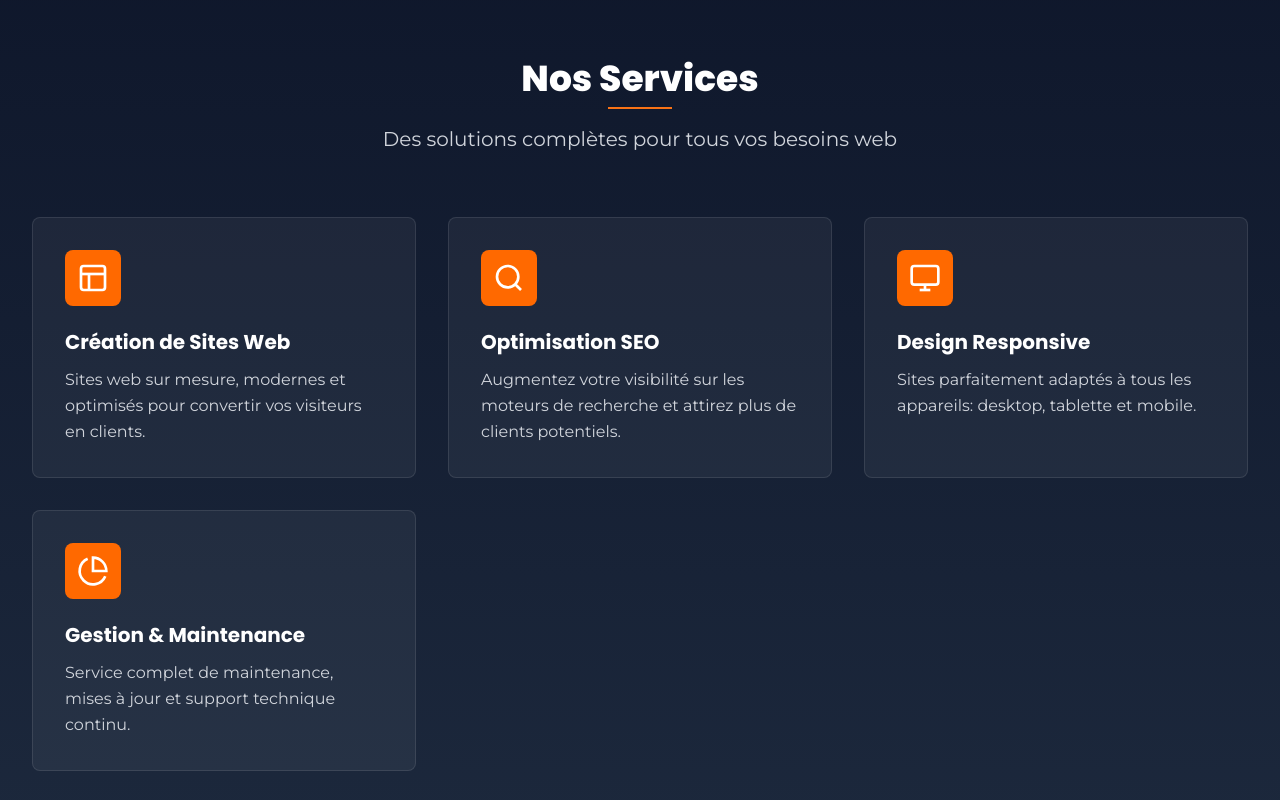
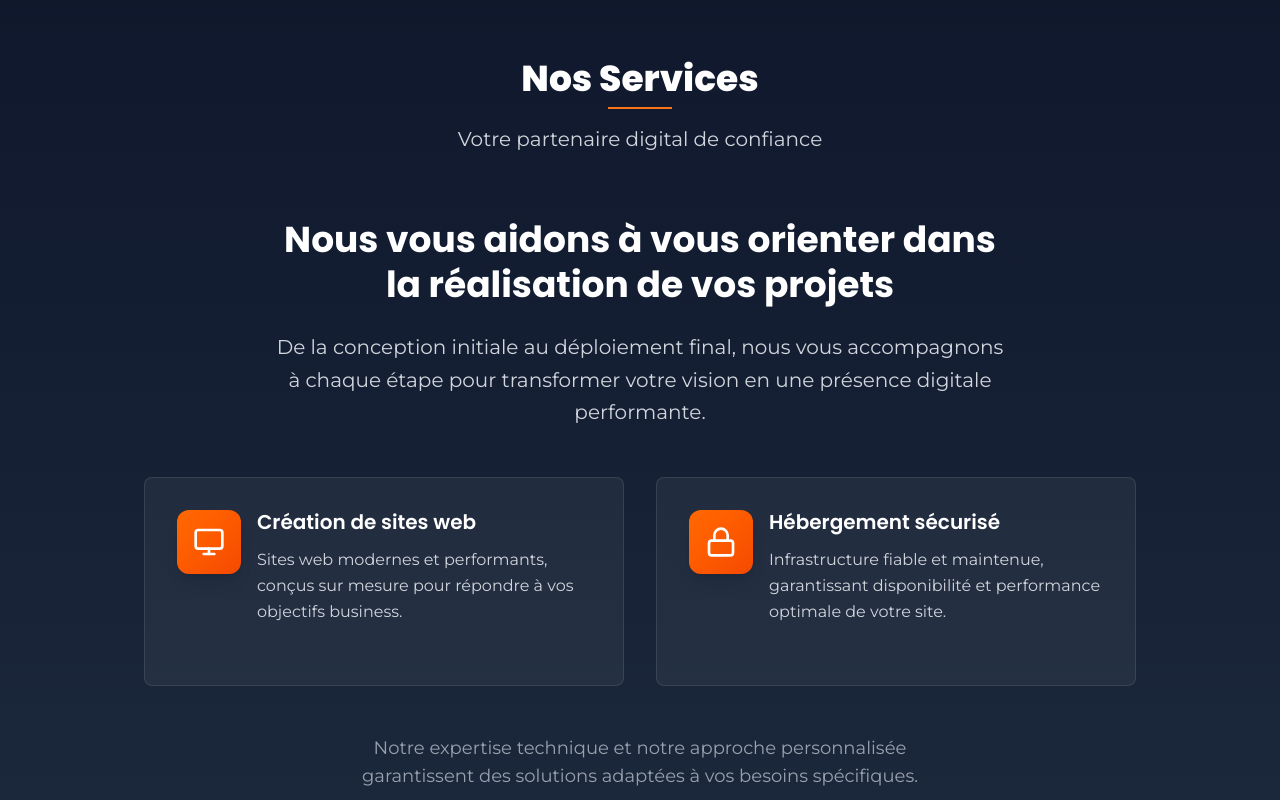
Before and after one commit to ludovic12brou/NordWeb, a Next.js app: page / in a window 1280 px wide. Shown: the part 840-1640 px from the top of the page. Built offline with nearby package versions, Linux system fonts and the light colour scheme.

Commit message:
services section

```diff
--- a/src/app/globals.css
+++ b/src/app/globals.css
@@ -75,6 +75,14 @@
 }
 
 /* Custom Utilities / Animations */
+@layer utilities {
+  .animate-fade-in-up {
+    animation: fadeInUp 0.8s ease-out forwards;
+    opacity: 0;
+    transform: translateY(30px);
+  }
+}
+
 .fade-in-up {
   animation: fadeInUp 0.8s ease-out forwards;
   opacity: 0;
--- a/src/components/Footer.tsx
+++ b/src/components/Footer.tsx
@@ -5,7 +5,7 @@ export default function Footer() {
   return (
     <footer className="bg-[#05111D] border-t border-white/5 pt-16 pb-8">
       <div className="container">
-        <div className="grid grid-cols-1 md:grid-cols-2 lg:grid-cols-4 gap-12 mb-16">
+        <div className="grid grid-cols-1 md:grid-cols-2 gap-12 mb-16">
           <div className="space-y-4">
             <Link href="#" className="inline-flex items-center">
               <Image
@@ -17,18 +17,21 @@ export default function Footer() {
               />
               <div className="flex flex-col ml-2">
                 <span className="text-white font-bold text-xl">NordWeb</span>
-                <span className="text-orange-500 font-medium text-sm">Solutions Web</span>
+                <span className="text-orange-500 font-medium text-sm">
+                  Solutions Web
+                </span>
               </div>
             </Link>
             <p className="text-gray-400 leading-relaxed">
-              Votre partenaire de confiance pour des solutions web d'excellence.
+              Votre partenaire de confiance pour des solutions web
+              d&apos;excellence.
             </p>
           </div>
 
           <div>
             <h4 className="text-lg font-bold text-white mb-6">Liens Rapides</h4>
             <ul className="space-y-3">
-              {['Services', 'Avantages', 'Portfolio', 'Contact'].map(item => (
+              {["Services", "Avantages", "Portfolio", "Contact"].map((item) => (
                 <li key={item}>
                   <a
                     href={`#${item.toLowerCase().replace("é", "e").replace("à", "a")}`}
@@ -40,30 +43,6 @@ export default function Footer() {
               ))}
             </ul>
           </div>
-
-          <div>
-            <h4 className="text-lg font-bold text-white mb-6">Suivez-Nous</h4>
-            <div className="flex gap-4">
-               {/* Facebook */}
-              <a href="#" className="w-10 h-10 bg-white/5 rounded-full flex items-center justify-center text-gray-400 hover:bg-blue-600 hover:text-white transition-all">
-                <svg className="w-5 h-5" fill="currentColor" viewBox="0 0 24 24" aria-hidden="true">
-                  <path fillRule="evenodd" d="M22 12c0-5.523-4.477-10-10-10S2 6.477 2 12c0 4.991 3.657 9.128 8.438 9.878v-6.987h-2.54V12h2.54V9.797c0-2.506 1.492-3.89 3.777-3.89 1.094 0 2.238.195 2.238.195v2.46h-1.26c-1.243 0-1.63.771-1.63 1.562V12h2.773l-.443 2.89h-2.33v6.988C18.343 21.128 22 16.991 22 12z" clipRule="evenodd" />
-                </svg>
-              </a>
-              {/* LinkedIn */}
-              <a href="#" className="w-10 h-10 bg-white/5 rounded-full flex items-center justify-center text-gray-400 hover:bg-blue-700 hover:text-white transition-all">
-                 <svg className="w-5 h-5" fill="currentColor" viewBox="0 0 24 24" aria-hidden="true">
-                   <path fillRule="evenodd" d="M19 0h-14c-2.761 0-5 2.239-5 5v14c0 2.761 2.239 5 5 5h14c2.762 0 5-2.239 5-5v-14c0-2.761-2.238-5-5-5zm-11 19h-3v-11h3v11zm-1.5-12.268c-.966 0-1.75-.79-1.75-1.764s.784-1.764 1.75-1.764 1.75.79 1.75 1.764-.783 1.764-1.75 1.764zm13.5 12.268h-3v-5.604c0-3.368-4-3.113-4 0v5.604h-3v-11h3v1.765c1.396-2.586 7-2.777 7 2.476v6.759z" clipRule="evenodd" />
-                 </svg>
-              </a>
-              {/* Twitter */}
-              <a href="#" className="w-10 h-10 bg-white/5 rounded-full flex items-center justify-center text-gray-400 hover:bg-sky-500 hover:text-white transition-all">
-                 <svg className="w-5 h-5" fill="currentColor" viewBox="0 0 24 24" aria-hidden="true">
-                   <path d="M8.29 20.251c7.547 0 11.675-6.253 11.675-11.675 0-.178 0-.355-.012-.53A8.348 8.348 0 0022 5.92a8.19 8.19 0 01-2.357.646 4.118 4.118 0 001.804-2.27 8.224 8.224 0 01-2.605.996 4.107 4.107 0 00-6.993 3.743 11.65 11.65 0 01-8.457-4.287 4.106 4.106 0 001.27 5.477A4.072 4.072 0 012.8 9.713v.052a4.105 4.105 0 003.292 4.022 4.095 4.095 0 01-1.853.07 4.108 4.108 0 003.834 2.85A8.233 8.233 0 012 18.407a11.616 11.616 0 006.29 1.84" />
-                 </svg>
-              </a>
-            </div>
-          </div>
         </div>
 
         <div className="pt-8 border-t border-white/5 text-center text-gray-500 text-sm">
--- a/src/components/Services.tsx
+++ b/src/components/Services.tsx
@@ -1,78 +1,67 @@
+"use client";
+
+import { useEffect, useRef, useState } from "react";
 import SectionTitle from "./SectionTitle";
 
 export default function Services() {
+  const [isVisible, setIsVisible] = useState(false);
+  const sectionRef = useRef<HTMLElement>(null);
+
+  useEffect(() => {
+    const observer = new IntersectionObserver(
+      ([entry]) => {
+        if (entry.isIntersecting) {
+          setIsVisible(true);
+          observer.disconnect(); // Stop observing after first trigger
+        }
+      },
+      { threshold: 0.1 },
+    );
+
+    if (sectionRef.current) {
+      observer.observe(sectionRef.current);
+    }
+
+    return () => observer.disconnect();
+  }, []);
+
   const services = [
     {
-      title: "Création de Sites Web",
+      title: "Création de sites web",
       description:
-        "Sites web sur mesure, modernes et optimisés pour convertir vos visiteurs en clients.",
+        "Sites web modernes et performants, conçus sur mesure pour répondre à vos objectifs business.",
       icon: (
         <svg
-          xmlns="http://www.w3.org/2000/svg"
+          className="w-8 h-8"
           viewBox="0 0 24 24"
           fill="none"
           stroke="currentColor"
           strokeWidth="2"
-          className="w-8 h-8"
+          strokeLinecap="round"
+          strokeLinejoin="round"
         >
-          <rect x="3" y="3" width="18" height="18" rx="2" />
-          <path d="M3 9h18" />
-          <path d="M9 21V9" />
+          <rect x="2" y="3" width="20" height="14" rx="2" />
+          <line x1="8" y1="21" x2="16" y2="21" />
+          <line x1="12" y1="17" x2="12" y2="21" />
         </svg>
       ),
     },
     {
-      title: "Optimisation SEO",
+      title: "Hébergement sécurisé",
       description:
-        "Augmentez votre visibilité sur les moteurs de recherche et attirez plus de clients potentiels.",
+        "Infrastructure fiable et maintenue, garantissant disponibilité et performance optimale de votre site.",
       icon: (
         <svg
-          xmlns="http://www.w3.org/2000/svg"
+          className="w-8 h-8"
           viewBox="0 0 24 24"
           fill="none"
           stroke="currentColor"
           strokeWidth="2"
-          className="w-8 h-8"
+          strokeLinecap="round"
+          strokeLinejoin="round"
         >
-          <circle cx="11" cy="11" r="8" />
-          <path d="m21 21-4.35-4.35" />
-        </svg>
-      ),
-    },
-    {
-      title: "Design Responsive",
-      description:
-        "Sites parfaitement adaptés à tous les appareils: desktop, tablette et mobile.",
-      icon: (
-        <svg
-          xmlns="http://www.w3.org/2000/svg"
-          viewBox="0 0 24 24"
-          fill="none"
-          stroke="currentColor"
-          strokeWidth="2"
-          className="w-8 h-8"
-        >
-          <rect x="2" y="3" width="20" height="14" rx="2" />
-          <path d="M8 21h8" />
-          <path d="M12 17v4" />
-        </svg>
-      ),
-    },
-    {
-      title: "Gestion & Maintenance",
-      description:
-        "Service complet de maintenance, mises à jour et support technique continu.",
-      icon: (
-        <svg
-          xmlns="http://www.w3.org/2000/svg"
-          viewBox="0 0 24 24"
-          fill="none"
-          stroke="currentColor"
-          strokeWidth="2"
-          className="w-8 h-8"
-        >
-          <path d="M21.21 15.89A10 10 0 1 1 8 2.83" />
-          <path d="M22 12A10 10 0 0 0 12 2v10z" />
+          <rect x="3" y="11" width="18" height="11" rx="2" ry="2" />
+          <path d="M7 11V7a5 5 0 0 1 10 0v4" />
         </svg>
       ),
     },
@@ -81,34 +70,81 @@ export default function Services() {
   return (
     <section
       id="services"
-      className="py-24 bg-gradient-to-b from-slate-900 to-slate-800"
+      ref={sectionRef}
+      className="py-24 bg-gradient-to-b from-slate-900 to-slate-800 overflow-hidden"
     >
       <div className="container">
         <SectionTitle
           title="Nos Services"
-          subtitle="Des solutions complètes pour tous vos besoins web"
+          subtitle="Votre partenaire digital de confiance"
         />
 
-        <div className="grid grid-cols-1 md:grid-cols-2 lg:grid-cols-3 gap-8">
+        <div className="max-w-5xl mx-auto mt-16 space-y-12">
+          {/* Message principal */}
+          <div
+            className={`text-center max-w-3xl mx-auto px-4 transition-all duration-1000 ${
+              isVisible
+                ? "opacity-100 translate-y-0"
+                : "opacity-0 translate-y-12"
+            }`}
+          >
+            <h3 className="text-3xl md:text-4xl text-white font-bold leading-tight mb-6">
+              Nous vous aidons à vous orienter dans la réalisation de vos
+              projets
+            </h3>
+            <p className="text-xl text-gray-300 leading-relaxed">
+              De la conception initiale au déploiement final, nous vous
+              accompagnons à chaque étape pour transformer votre vision en une
+              présence digitale performante.
+            </p>
+          </div>
+
+          {/* Services Grid */}
+          <div className="grid grid-cols-1 md:grid-cols-2 gap-8 px-4">
             {services.map((service, index) => (
               <div
                 key={index}
-              className="group relative bg-white/5 p-8 rounded-lg border border-white/10 transition-all duration-200 hover:border-white/20 hover:bg-white/8"
+                className={`group bg-white/5 border border-white/10 rounded-lg p-8
+                  hover:bg-white/10 hover:border-orange-500/70 hover:shadow-2xl hover:shadow-orange-500/20 transition-all duration-700
+                  ${isVisible ? "opacity-100 translate-y-0" : "opacity-0 translate-y-12"}`}
+                style={{
+                  transitionDelay: isVisible ? `${(index + 1) * 200}ms` : "0ms",
+                }}
               >
-              <div className="absolute top-0 left-0 w-full h-0.5 bg-orange-500 opacity-0 group-hover:opacity-100 transition-opacity duration-200" />
-
-              <div className="w-14 h-14 bg-orange-500 rounded-lg flex items-center justify-center mb-6 text-white">
+                <div className="flex items-start gap-4">
+                  <div className="flex-shrink-0 w-16 h-16 bg-gradient-to-br from-orange-500 to-orange-600 rounded-xl flex items-center justify-center text-white shadow-lg group-hover:scale-110 group-hover:rotate-3 transition-all duration-300">
                     {service.icon}
                   </div>
-
-              <h3 className="text-xl font-bold text-white mb-3">
+                  <div className="flex-1">
+                    <h4 className="text-xl font-semibold text-white mb-3 group-hover:text-orange-400 transition-colors duration-300">
                       {service.title}
-              </h3>
-              <p className="text-gray-300 leading-relaxed">
+                    </h4>
+                    <p className="text-gray-300 leading-relaxed group-hover:text-gray-200 transition-colors duration-300">
                       {service.description}
                     </p>
                   </div>
+                </div>
+
+                {/* Subtle progress indicator on hover */}
+                <div className="mt-6 h-1 w-0 bg-gradient-to-r from-orange-500 to-orange-600 rounded-full group-hover:w-full transition-all duration-500" />
+              </div>
             ))}
+          </div>
+
+          {/* Call to action subtitle */}
+          <div
+            className={`text-center text-gray-400 max-w-2xl mx-auto px-4 transition-all duration-1000 ${
+              isVisible
+                ? "opacity-100 translate-y-0"
+                : "opacity-0 translate-y-12"
+            }`}
+            style={{ transitionDelay: isVisible ? "600ms" : "0ms" }}
+          >
+            <p className="text-lg">
+              Notre expertise technique et notre approche personnalisée
+              garantissent des solutions adaptées à vos besoins spécifiques.
+            </p>
+          </div>
         </div>
       </div>
     </section>
```
Lines whose indentation alone changed are shown as unchanged.
